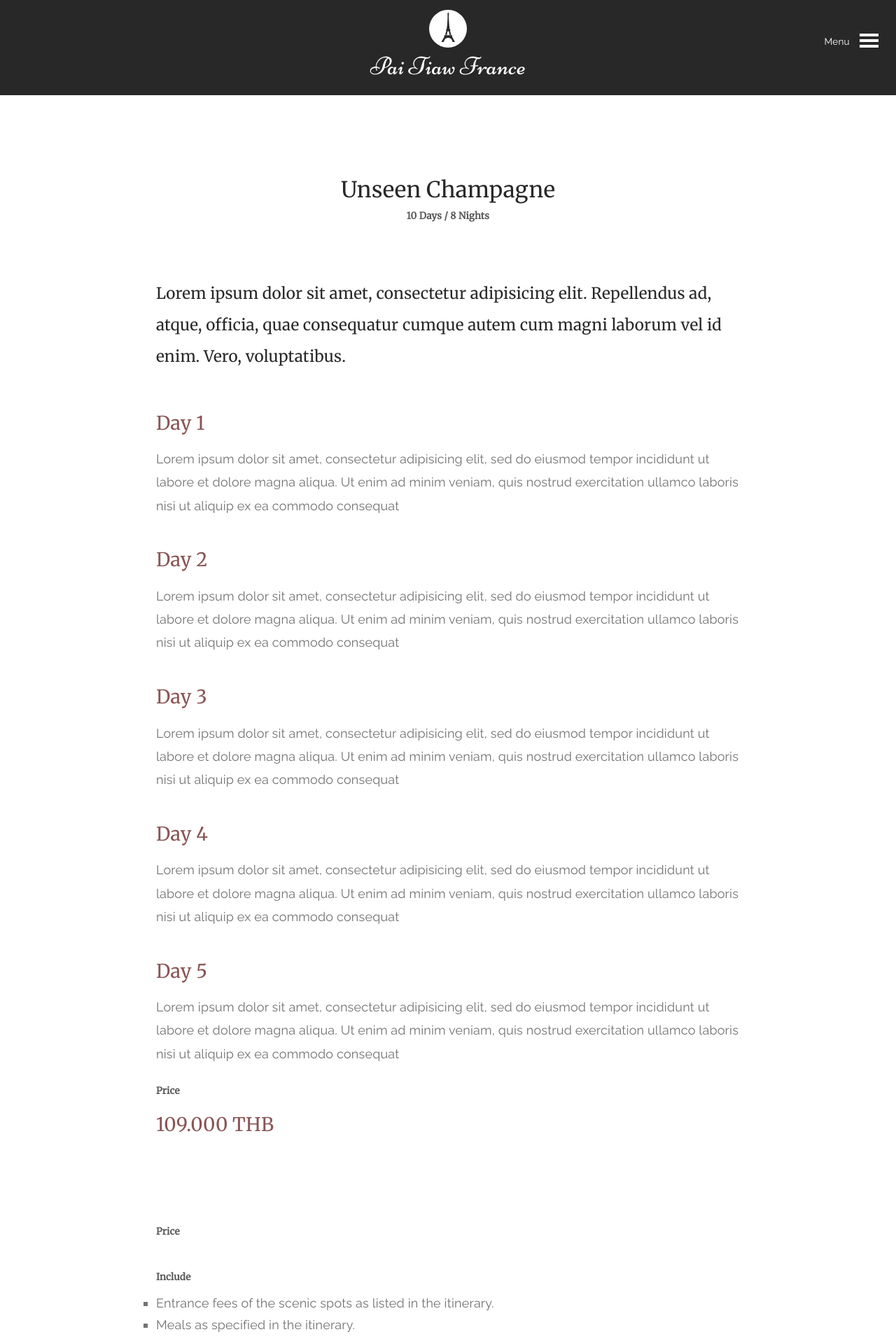
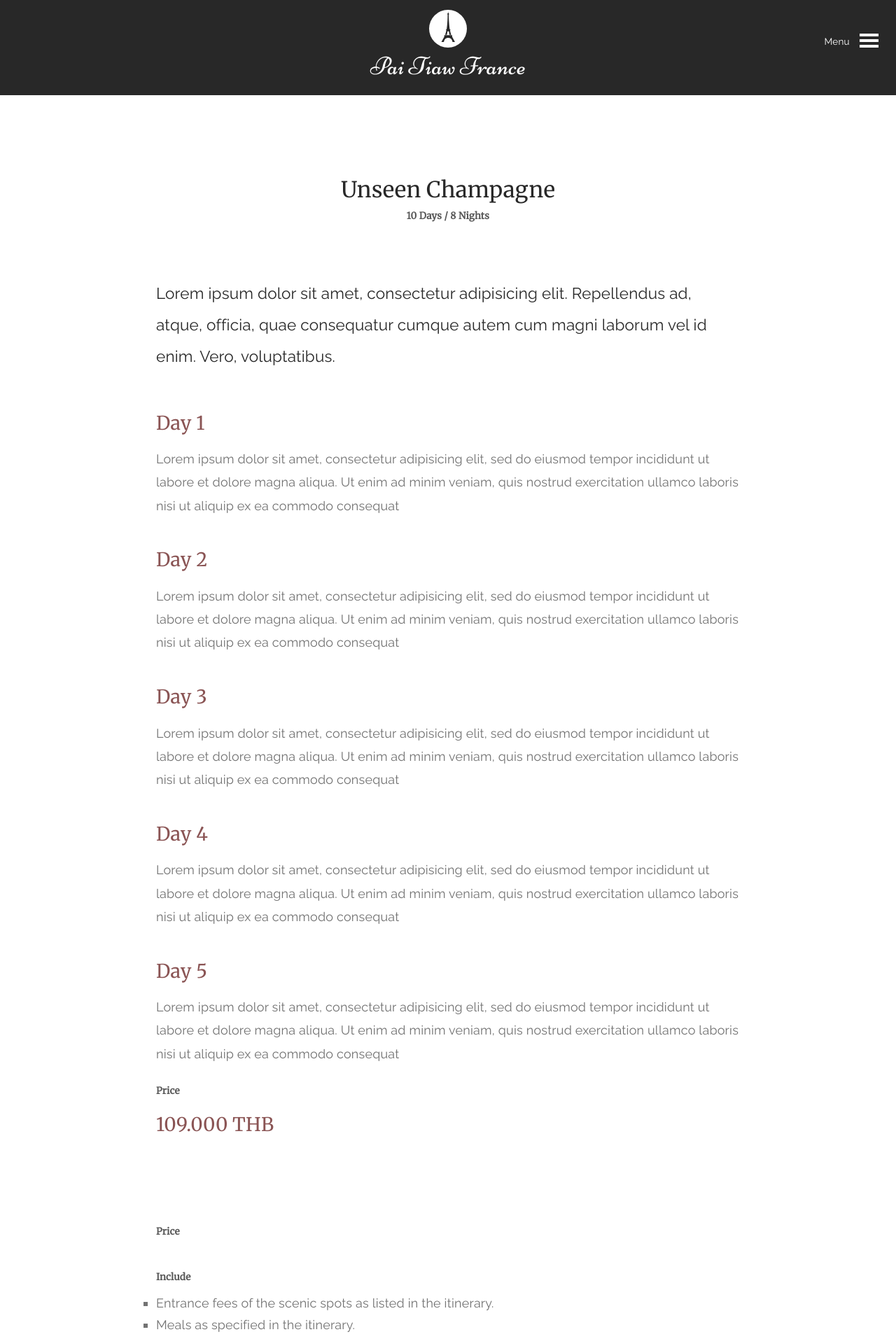
Before and after one commit to paitiewfrance/paitiewfrance.github.io, a Jekyll site: the page built from unseen-champagne/index.md, in a window 1280 px wide. Shown: the top 1913 px of the page at 70% size. Built offline with Jekyll 4.4.1, drawn with Linux system fonts in a browser that asks for light colours; nearby versions of some CDN libraries.

Commit message:
Change intro

```diff
--- a/_sass/layout.scss
+++ b/_sass/layout.scss
@@ -397,6 +397,7 @@ a.test {
 .tour-intro h4{
      color: $header;
      font-size: 1.25em;
+     font-family: $sans !important;
      font-weight: normal;
      line-height: 2em;
    }
```
